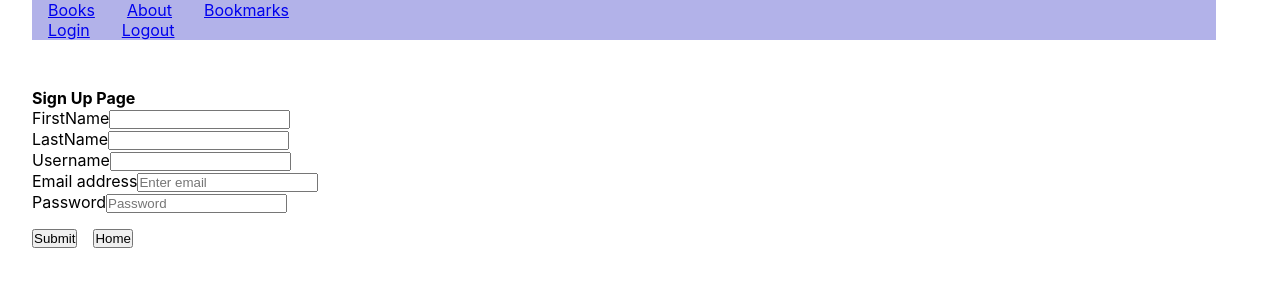
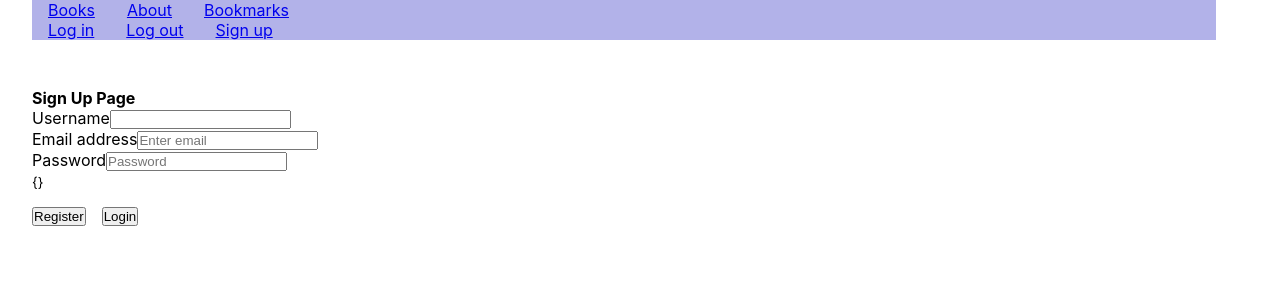
Before and after one commit to RaminMammadzada/react-books-app, a React (Create React App) app: page /signup in a window 1280 px wide. Shown: the top 300 px of the page. Built offline with nearby package versions, Linux system fonts and the light colour scheme.

Commit message:
Update Signup component.

```diff
--- a/package.json
+++ b/package.json
@@ -51,6 +51,7 @@
     "@types/react-redux": "^7.1.22",
     "@types/redux": "^3.6.0",
     "@types/redux-thunk": "^2.1.0",
+    "@types/validator": "^13.7.1",
     "node-sass": "^7.0.1",
     "npm-run-all": "^4.1.5",
     "prettier": "2.5.1",
--- a/src/components/Navbar/Navbar.tsx
+++ b/src/components/Navbar/Navbar.tsx
@@ -21,10 +21,13 @@ const Navbar = () => {
             <div className='login-logout'>
                 <ul>
                     <li>
-                        <Link to='login'>Login</Link>
+                        <Link to='login'>Log in</Link>
                     </li>
                     <li>
-                        <Link to='logouy'>Logout</Link>
+                        <Link to='logout'>Log out</Link>
+                    </li>
+                    <li>
+                        <Link to='signup'>Sign up</Link>
                     </li>
                 </ul>
             </div>
--- a/src/components/SignupForm/SignupForm.tsx
+++ b/src/components/SignupForm/SignupForm.tsx
@@ -1,20 +1,26 @@
 
 import React, { useState } from 'react';
 import Form from 'react-bootstrap/Form';
-import Button from 'react-bootstrap/Button'
-import Axios from 'axios';
+import Button from 'react-bootstrap/Button';
+import { useDispatch, useSelector } from 'react-redux';
+import { RootState } from '../../store/reducers';
+import { useNavigate } from "react-router-dom";
+import { register } from '../../store/actions/auth';;
 
 const SignupForm = (props: any) => {
-    const emptyUser = { firstNameInput: '', lastNameInput: '', usernameInput: '', emailInput: '', passwordInput: '' }
+    const emptyUser = { usernameInput: '', emailInput: '', passwordInput: '' }
     const errorMessage = 'invalid credentials'
 
     const [formData, setFormData] = useState(emptyUser)
     const [credsAreInvalid, setCredsAreInvalid] = useState('')
-    const [firstNameColor, setFirstNameColor] = useState('')
-    const [lastNameColor, setLastNameColor] = useState('')
     const [usernameColor, setUsernameColor] = useState('')
     const [emailColor, setEmailColor] = useState('')
     const [passwordColor, setPasswordColor] = useState('')
+
+    const { message } = useSelector((state: RootState) => state);
+    const dispatch = useDispatch();
+
+    const navigate = useNavigate();
 
     const handleInputChange = (event: any) => {
         event.preventDefault()
@@ -26,36 +32,22 @@ const SignupForm = (props: any) => {
         event.preventDefault()
 
         let newUser = {
-            firstName: formData.firstNameInput,
-            lastName: formData.lastNameInput,
             username: formData.usernameInput,
             email: formData.emailInput,
             password: formData.passwordInput
         }
         if (validateUserInput(newUser)) {
-            postNewUser(newUser)
-            setFormData(emptyUser)
+            console.log('registerd');
+            dispatch(register(newUser));
+            setFormData(emptyUser);
+            navigate('/books');
         } else {
             setCredsAreInvalid(errorMessage)
         }
     }
 
-    const validateUserInput = ({ firstName, lastName, username, email, password }: any) => {
+    const validateUserInput = ({ username, email, password }: any) => {
         let isValid = true;
-
-        if (!firstName) {
-            setFirstNameColor('text-danger')
-            isValid = false;
-        } else {
-            setFirstNameColor('')
-        }
-
-        if (!lastName) {
-            setLastNameColor('text-danger')
-            isValid = false;
-        } else {
-            setLastNameColor('')
-        }
 
         if (!username) {
             setUsernameColor('text-danger')
@@ -81,25 +73,8 @@ const SignupForm = (props: any) => {
         return isValid;
     }
 
-    const postNewUser = (newUser: any) => {
-        Axios.post('http://localhost:4000/auth/signup', newUser)
-            .then(() => {
-                // props.history.push('/login')
-                console.log('registerd');
-            })
-            .catch(err => console.log(err))
-    }
-
     return (
         <Form onSubmit={handleFormSubmit}>
-            <Form.Group controlId="inputFirstName">
-                <Form.Label className={firstNameColor}>FirstName</Form.Label>
-                <Form.Control name="firstNameInput" type="text" placeholder="" value={formData.firstNameInput} onChange={handleInputChange} />
-            </Form.Group>
-            <Form.Group controlId="inputLastName">
-                <Form.Label className={lastNameColor}>LastName</Form.Label>
-                <Form.Control name="lastNameInput" type="text" placeholder="" value={formData.lastNameInput} onChange={handleInputChange} />
-            </Form.Group>
             <Form.Group controlId="username">
                 <Form.Label className={usernameColor}>Username</Form.Label>
                 <Form.Control name="usernameInput" type="text" placeholder="" value={formData.usernameInput} onChange={handleInputChange} />
@@ -116,14 +91,16 @@ const SignupForm = (props: any) => {
                 <Form.Text className="text-danger">
                     {credsAreInvalid}
                 </Form.Text>
+                <Form.Text className="text-danger">
+                    {JSON.stringify(message)}
+                </Form.Text>
             </Form.Group>
-            <Button variant="primary" type="submit">
-                Submit
+            <Button variant="primary" type="submit">Register
             </Button>
             <Button className='m-1' onClick={e => {
                 e.preventDefault();
-                props.history.push('/')
-            }}>Home</Button>
+                navigate('/login');
+            }}>Login</Button>
         </Form>
     )
 }
--- /dev/null
+++ b/src/helpers/history.js
@@ -0,0 +1,3 @@
+import { createBrowserHistory } from "history";
+
+export const history = createBrowserHistory();
--- a/src/store/actions/auth.ts
+++ b/src/store/actions/auth.ts
@@ -9,7 +9,7 @@ import {
 
 import AuthService from "../../services/auth.service";
 
-export const register = (username: string, email: string, password: string) => (dispatch: Function) => {
+export const register = ({username, email, password}: any) => (dispatch: Function) => {
     return AuthService.register(username, email, password).then(
         (response) => {
             dispatch({
--- a/src/store/reducers/index.ts
+++ b/src/store/reducers/index.ts
@@ -2,11 +2,13 @@ import { combineReducers } from "redux";
 import booksReducer from "./books";
 import bookmarksReducer from "./bookmarks";
 import searchQueryReducer from "./searchQuery";
+import messageReducer from "./message";
 
 const rootReducer = combineReducers({
     books: booksReducer,
     bookmarks: bookmarksReducer,
     searchQuery: searchQueryReducer,
+    message: messageReducer
 });
 
 export default rootReducer;
--- a/src/store/reducers/message.ts
+++ b/src/store/reducers/message.ts
@@ -2,7 +2,7 @@ import { SET_MESSAGE, CLEAR_MESSAGE } from "../constrants";
 
 const initialState = {};
 
-const message = (state = initialState, action: any) => {
+const messageReducer = (state = initialState, action: any) => {
   const { type, payload } = action;
 
   switch (type) {
@@ -17,4 +17,4 @@ const message = (state = initialState, action: any) => {
   }
 }
 
-export default message;
+export default messageReducer;
```
Also changed, not shown: src/common/EventBus.ts (added, +13 -0 lines), 1 other file (tests, documents, lock files or other folders).
